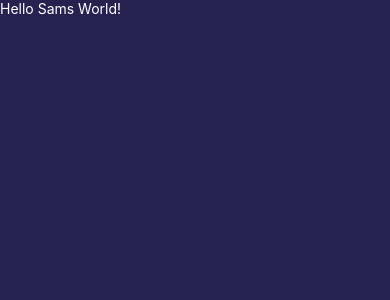
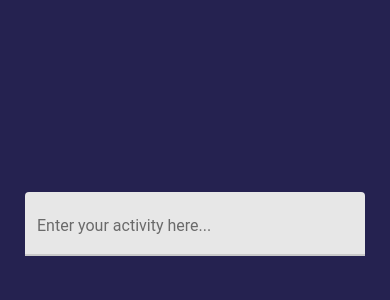
Before and after one commit to abrokwas/activityfocustimer, a React Native app: screen / in a window 390 px wide. Shown: the top 300 px of the page. Built offline with nearby package versions, Linux system fonts and the light colour scheme.

Commit message:
Added TextInput Focus feature

```diff
--- a/App.js
+++ b/App.js
@@ -1,12 +1,13 @@
 import * as React from 'react';
 import { Text, View, StyleSheet, SafeAreaView, Platform, StatusBar} from 'react-native';
 import Constants from 'expo-constants';
-import {colors} from './src/utils/colors'
+import {colors} from './src/utils/colors';
+import { Focus } from './src/features/focus';
 
 export default function App() {
   return (
     <SafeAreaView style={styles.container}>
-      <Text style={styles.text}>Hello Sams World!</Text>
+        <Focus/>
     </SafeAreaView>
   );
 }
@@ -14,11 +15,8 @@ export default function App() {
 const styles = StyleSheet.create({
   container: {
     flex: 1,
-    paddingTop: Platform.OS === 'android' ? 50 : 0,
+    paddingTop: Platform.OS === 'android' ? StatusBar.currentHeight : 0,
     backgroundColor: colors.darkBlue
-  },
-
-  text: {
-    color: colors.White
   }
-});
+}
+);
--- a/app.json
+++ b/app.json
@@ -1,7 +1,7 @@
 {
   "expo": {
     "name": "activityfocustimer",
-    "slug": "snack-d3a184bd-17ab-4023-b1a9-c1c76e9a7cfc",
+    "slug": "snack-af464d0f-1e7d-4b07-ab39-25e2a4fa692e",
     "version": "1.0.0",
     "orientation": "portrait",
     "icon": "./assets/icon.png",
--- a/package.json
+++ b/package.json
@@ -7,7 +7,7 @@
     "web": "expo start --web"
   },
   "dependencies": {
-    "expo": "~46.0.7",
+    "expo": "~46.0.8",
     "expo-status-bar": "~1.4.0",
     "react": "18.0.0",
     "react-native": "0.69.4",
--- /dev/null
+++ b/src/features/focus.js
@@ -0,0 +1,26 @@
+import React from 'react';
+import  { View, Text, StyleSheet } from 'react-native';
+import {TextInput} from 'react-native-paper';
+import {colors} from '../utils/colors';
+
+export const Focus = () => (
+  <View style = {styles.container}>
+    <View style = {styles.inputContainer}>
+      <TextInput label = "Enter your activity here..." />
+    </View>
+  </View>
+)
+
+const styles = StyleSheet.create(
+  {
+    container: {
+      flex: 1,
+    },
+
+    inputContainer: {
+      flex: 0.5,
+      padding: 25,
+      justifyContent: 'center',
+    }
+  }
+)
--- a/src/utils/colors.js
+++ b/src/utils/colors.js
@@ -1,4 +1,4 @@
 export const colors = {
-  White : '#fff',
+  white : '#fff',
   darkBlue : '#252250'
 }
```
Also changed, not shown: 1 other file (tests, documents, lock files or other folders).
